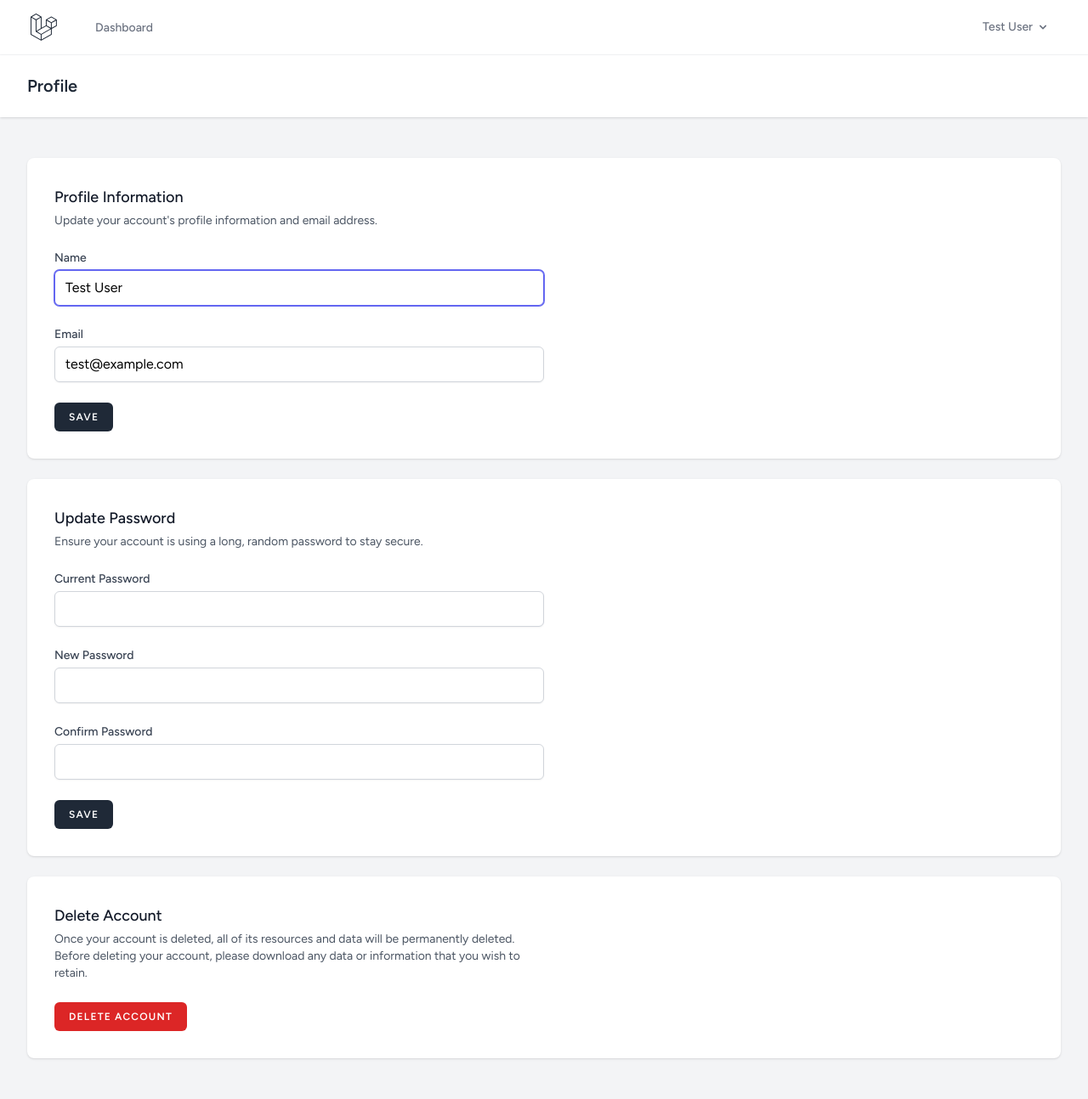
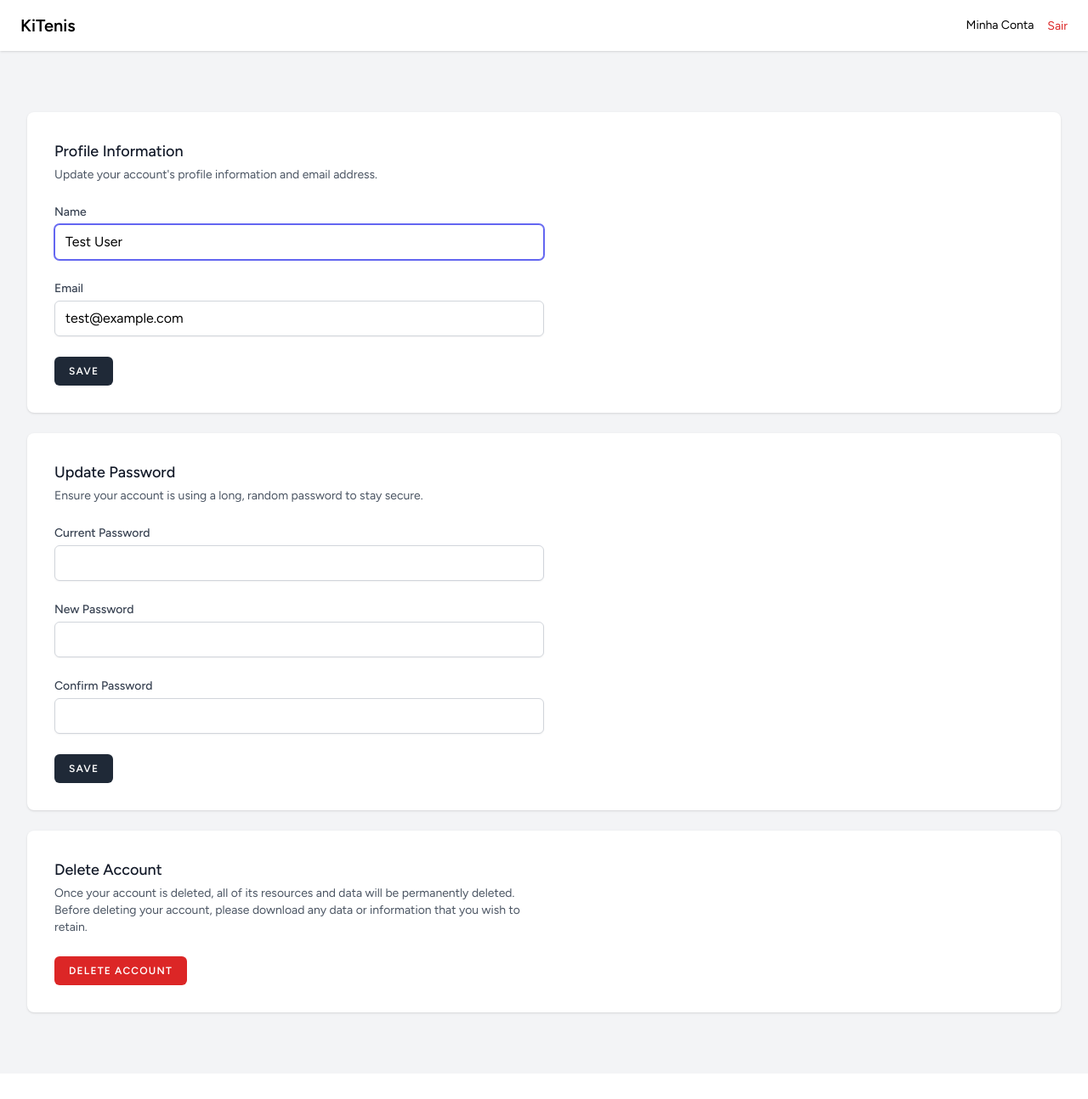
Before and after one commit to DevJoao-G/KiTenis, a Laravel app: page /profile in a window 1280 px wide. Shown: the whole page at 85% size. After the commit the page ends 1196 px from the top, so only its background shows below. Run offline with Laravel 12, Linux system fonts and the light colour scheme; a user stored in the database is signed in; data comes from the database, SQL or seed files in the repository; style sheets or scripts are compiled from the project's sources.

Commit message:
npm install bootstrap @popperjs/core

```diff
--- a/KiTenis/package.json
+++ b/KiTenis/package.json
@@ -17,5 +17,9 @@
         "postcss": "^8.4.31",
         "tailwindcss": "^3.1.0",
         "vite": "^7.0.7"
+    },
+    "dependencies": {
+        "@popperjs/core": "^2.11.8",
+        "bootstrap": "^5.3.8"
     }
 }
--- /dev/null
+++ b/KiTenis/resources/views/components/navbar.blade.php
@@ -0,0 +1,24 @@
+<nav class="bg-white shadow px-6 py-4 flex justify-between items-center">
+    <a href="{{ route('home') }}" class="text-xl font-bold">
+        KiTenis
+    </a>
+
+    <div class="flex items-center gap-4">
+        @auth
+            <a href="{{ route('account') }}" class="text-sm">
+                Minha Conta
+            </a>
+
+            <form method="POST" action="{{ route('logout') }}">
+                @csrf
+                <button type="submit" class="text-sm text-red-600">
+                    Sair
+                </button>
+            </form>
+        @else
+            <a href="{{ route('login') }}" class="text-sm">
+                Entrar
+            </a>
+        @endauth
+    </div>
+</nav>
--- a/KiTenis/resources/views/layouts/app.blade.php
+++ b/KiTenis/resources/views/layouts/app.blade.php
@@ -14,23 +14,16 @@
         <!-- Scripts -->
         @vite(['resources/css/app.css', 'resources/js/app.js'])
     </head>
-    <body class="font-sans antialiased">
-        <div class="min-h-screen bg-gray-100">
-            @include('layouts.navigation')
+   <body class="font-sans antialiased bg-gray-100 min-h-screen">
+    <div id="app">
 
-            <!-- Page Heading -->
-            @isset($header)
-                <header class="bg-white shadow">
-                    <div class="max-w-7xl mx-auto py-6 px-4 sm:px-6 lg:px-8">
-                        {{ $header }}
-                    </div>
-                </header>
-            @endisset
+        @include('components.navbar')
 
-            <!-- Page Content -->
-            <main>
-                {{ $slot }}
-            </main>
-        </div>
-    </body>
+        <main class="py-6">
+            {{ $slot }}
+        </main>
+
+    </div>
+</body>
+
 </html>
```
Also changed, not shown: KiTenis/package-lock.json.
